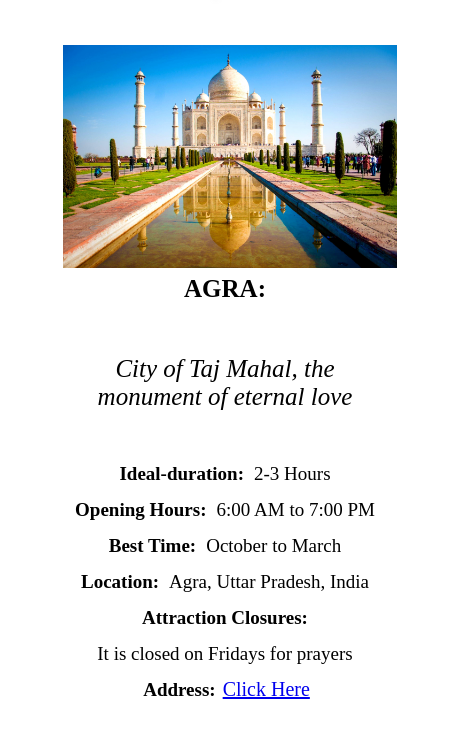
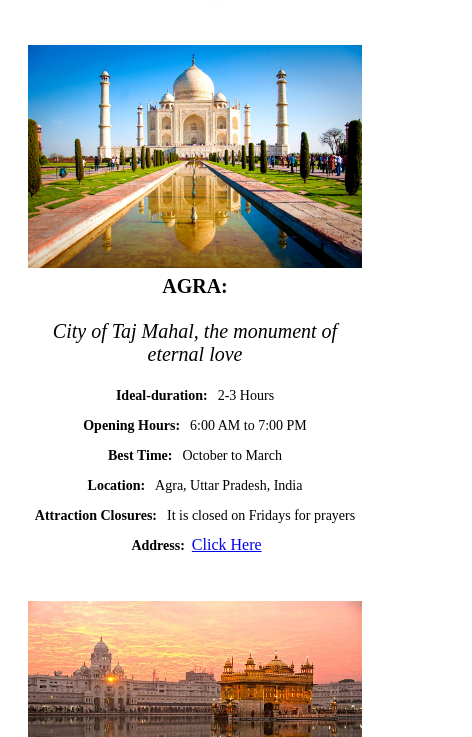
Before and after one commit to DeepuJan/getmypage, a plain HTML site: page index.html in a window 390 px wide. Shown: the part 627-1364 px from the top of the page, 472 px wide, since content can reach past the window. Drawn offline with Linux system fonts and the light colour scheme.

Commit message:
Update style.css

```diff
--- a/style.css
+++ b/style.css
@@ -67,7 +67,52 @@
 .p1det a,.p2det a,.p3det a,.p4det a,.p5det a,.p6det a {
     font-size: 20px;
 }
+
+/* Responsive Styles */
+
+/* For Tablets (Portrait and smaller) */
 @media (max-width: 768px) {
+    .textonimg h1 {
+        font-size: 40px;
+    }
+
+    .textonimg p {
+        font-size: 18px;
+    }
+
+    .p1, .p2, .p3, .p4, .p5, .p6 {
+        flex-direction: column; /* Stack the items vertically */
+        align-items: center;
+        text-align: center; /* Center the text */
+    }
+
+    .tajmahal, .golden, .RedFort, .Manali, .Charminar, .Gateway {
+        width: 100%;
+        height: auto; /* Allow the height to adjust proportionally */
+        margin-left: 0;
+        margin-right: 0;
+    }
+
+    .p1det, .p2det, .p3det, .p4det, .p5det, .p6det {
+        margin-left: 0;
+    }
+
+    .p1det p, .p2det p, .p3det p, .p4det p, .p5det p, .p6det p {
+        font-size: 16px;
+    }
+
+    .p1det p.abc, .p2det p.abc, .p3det p.abc, .p4det p.abc, .p5det p.abc, .p6det p.abc {
+        font-size: 22px;
+        margin-bottom: 25px;
+    }
+
+    .p1det a, .p2det a, .p3det a, .p4det a, .p5det a, .p6det a {
+        font-size: 18px;
+    }
+}
+
+/* For Mobile (Portrait and smaller) */
+@media (max-width: 480px) {
     .textonimg h1 {
         font-size: 30px;
     }
@@ -77,18 +122,34 @@
     }
 
     .p1, .p2, .p3, .p4, .p5, .p6 {
-        flex-direction: column; /* Stack images and text vertically */
+        flex-direction: column; /* Stack the items vertically */
         align-items: center;
+        text-align: center; /* Center the text */
     }
 
     .tajmahal, .golden, .RedFort, .Manali, .Charminar, .Gateway {
         width: 100%;
-        max-width: 100%;
+        max-width: 100%; /* Ensure images are responsive */
         height: auto;
+        margin-left: 0;
+        margin-right: 0;
     }
 
     .p1det, .p2det, .p3det, .p4det, .p5det, .p6det {
         margin-left: 0;
-        text-align: center;
+        text-align: center; /* Ensure text aligns properly */
+    }
+
+    .p1det p, .p2det p, .p3det p, .p4det p, .p5det p, .p6det p {
+        font-size: 14px;
+    }
+
+    .p1det p.abc, .p2det p.abc, .p3det p.abc, .p4det p.abc, .p5det p.abc, .p6det p.abc {
+        font-size: 20px;
+        margin-bottom: 15px;
+    }
+
+    .p1det a, .p2det a, .p3det a, .p4det a, .p5det a, .p6det a {
+        font-size: 16px;
     }
 }
```
